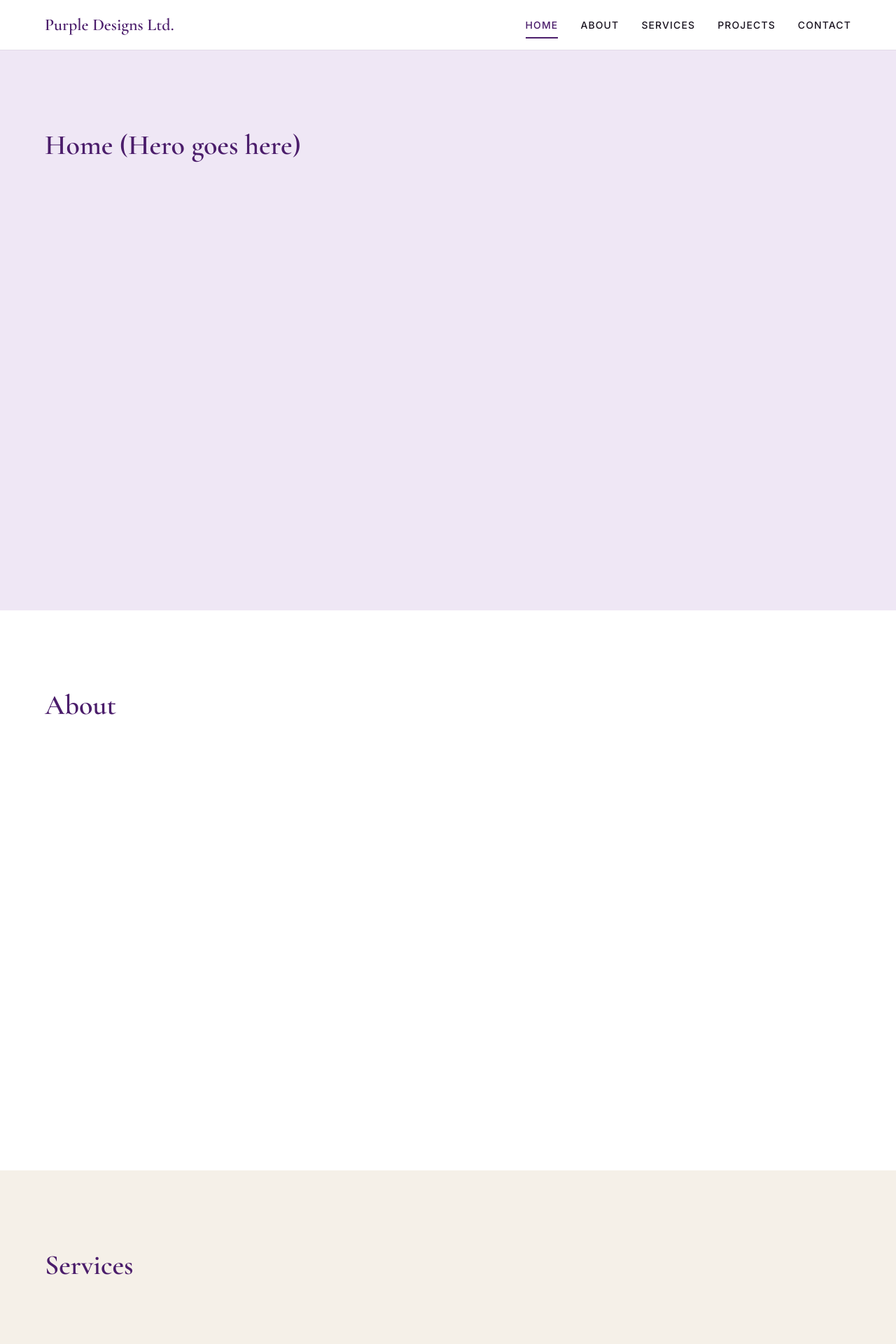
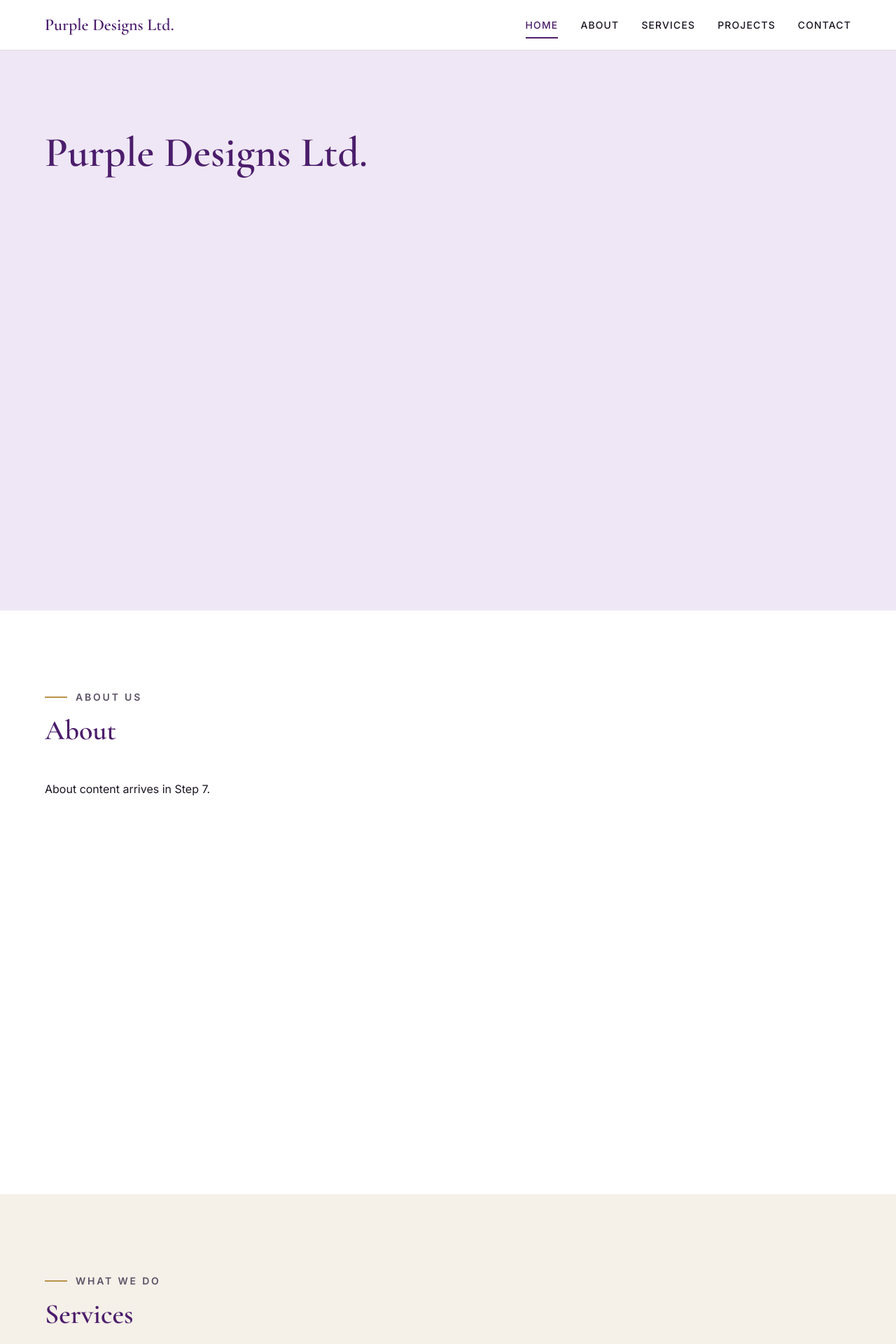
Before and after one commit to updatesbackupsbelitech/purple-designs, a React (Vite) app: page / in a window 1280 px wide. Shown: the top 1920 px of the page at 70% size. Built offline with nearby package versions, Linux system fonts and the light colour scheme.

Commit message:
feat: add smooth scrolling, Section component and back-to-top button

```diff
--- a/src/App.tsx
+++ b/src/App.tsx
@@ -1,23 +1,10 @@
+import BackToTop from './components/BackToTop'
+import Section from './components/Section'
 import Navbar from './sections/Navbar'
 
-interface PlaceholderProps {
-  id: string
-  title: string
-  background: string
-}
-
-// TEMPORARY: lets us test the Navbar. Removed section by section from Step 6.
-function Placeholder({ id, title, background }: PlaceholderProps) {
-  return (
-    <section
-      id={id}
-      style={{ minHeight: '100vh', paddingBlock: 'var(--space-section)', background }}
-    >
-      <div className="container">
-        <h2>{title}</h2>
-      </div>
-    </section>
-  )
+// TEMPORARY: gives each section some height so we can test scrolling.
+function TempSpace({ note }: { note: string }) {
+  return <p style={{ minHeight: '60vh' }}>{note}</p>
 }
 
 function App() {
@@ -28,12 +15,35 @@ function App() {
       </a>
       <Navbar />
       <main id="main">
-        <Placeholder id="home" title="Home (Hero goes here)" background="var(--color-lilac)" />
-        <Placeholder id="about" title="About" background="var(--color-white)" />
-        <Placeholder id="services" title="Services" background="var(--color-beige)" />
-        <Placeholder id="projects" title="Projects" background="var(--color-white)" />
-        <Placeholder id="contact" title="Contact" background="var(--color-beige)" />
+        {/* TEMPORARY: replaced by the real Hero in Step 6 */}
+        <section
+          id="home"
+          aria-label="Home"
+          style={{
+            minHeight: '100vh',
+            paddingBlock: 'var(--space-section)',
+            background: 'var(--color-lilac)',
+          }}
+        >
+          <div className="container">
+            <h1>Purple Designs Ltd.</h1>
+          </div>
+        </section>
+
+        <Section id="about" eyebrow="About Us" title="About" tone="white">
+          <TempSpace note="About content arrives in Step 7." />
+        </Section>
+        <Section id="services" eyebrow="What We Do" title="Services" tone="beige">
+          <TempSpace note="Services content arrives in Step 8." />
+        </Section>
+        <Section id="projects" eyebrow="Our Work" title="Projects" tone="white">
+          <TempSpace note="Projects content arrives in Step 9." />
+        </Section>
+        <Section id="contact" eyebrow="Get In Touch" title="Contact" tone="beige">
+          <TempSpace note="Contact content arrives in Step 10." />
+        </Section>
       </main>
+      <BackToTop />
     </>
   )
 }
--- /dev/null
+++ b/src/components/BackToTop.module.css
@@ -0,0 +1,42 @@
+.button {
+  position: fixed;
+  right: var(--space-4);
+  bottom: var(--space-4);
+  z-index: 90; /* below the navbar (100) */
+  display: flex;
+  align-items: center;
+  justify-content: center;
+  width: 3rem;
+  height: 3rem;
+  border-radius: 50%;
+  background: var(--color-primary);
+  color: var(--color-white);
+  box-shadow: var(--shadow-md);
+
+  /* Hidden until the page has been scrolled */
+  opacity: 0;
+  visibility: hidden;
+  transform: translateY(0.75rem);
+  transition:
+    opacity var(--transition),
+    transform var(--transition),
+    visibility var(--transition),
+    background var(--transition);
+}
+
+.visible {
+  opacity: 1;
+  visibility: visible;
+  transform: none;
+}
+
+.button:hover {
+  background: var(--color-primary-dark);
+}
+
+@media (min-width: 768px) {
+  .button {
+    right: var(--space-8);
+    bottom: var(--space-8);
+  }
+}
--- /dev/null
+++ b/src/components/BackToTop.tsx
@@ -0,0 +1,28 @@
+import { useScrolledPast } from '../hooks/useScrolledPast'
+import styles from './BackToTop.module.css'
+
+function BackToTop() {
+  const visible = useScrolledPast(600)
+
+  return (
+    <button
+      type="button"
+      className={`${styles.button} ${visible ? styles.visible : ''}`}
+      aria-label="Back to top"
+      onClick={() => window.scrollTo({ top: 0 })}
+    >
+      <svg viewBox="0 0 24 24" width="20" height="20" aria-hidden="true" focusable="false">
+        <path
+          d="M12 19V5M5 12l7-7 7 7"
+          fill="none"
+          stroke="currentColor"
+          strokeWidth="2"
+          strokeLinecap="round"
+          strokeLinejoin="round"
+        />
+      </svg>
+    </button>
+  )
+}
+
+export default BackToTop
--- /dev/null
+++ b/src/components/Section.module.css
@@ -0,0 +1,31 @@
+.section {
+  padding-block: var(--space-section);
+}
+
+.white { background: var(--color-white); }
+.beige { background: var(--color-beige); }
+.lilac { background: var(--color-lilac); }
+
+.header {
+  margin-bottom: var(--space-12);
+}
+
+/* Small uppercase label with a gold line (the line is decoration only) */
+.eyebrow {
+  display: flex;
+  align-items: center;
+  gap: var(--space-3);
+  margin-bottom: var(--space-3);
+  font-size: var(--text-sm);
+  font-weight: 600;
+  letter-spacing: 0.2em;
+  text-transform: uppercase;
+  color: var(--color-muted);
+}
+
+.eyebrow::before {
+  content: '';
+  width: 2rem;
+  height: 2px;
+  background: var(--color-gold);
+}
--- /dev/null
+++ b/src/components/Section.tsx
@@ -0,0 +1,28 @@
+import type { ReactNode } from 'react'
+import styles from './Section.module.css'
+
+interface SectionProps {
+  id: string // must match an id in navigation.ts
+  title: string // the visible h2 heading
+  eyebrow?: string // small label above the heading (optional)
+  tone?: 'white' | 'beige' | 'lilac' // background colour
+  children?: ReactNode
+}
+
+function Section({ id, title, eyebrow, tone = 'white', children }: SectionProps) {
+  const titleId = `${id}-title`
+
+  return (
+    <section id={id} aria-labelledby={titleId} className={`${styles.section} ${styles[tone]}`}>
+      <div className="container">
+        <header className={styles.header}>
+          {eyebrow && <p className={styles.eyebrow}>{eyebrow}</p>}
+          <h2 id={titleId}>{title}</h2>
+        </header>
+        {children}
+      </div>
+    </section>
+  )
+}
+
+export default Section
--- a/src/data/siteInfo.ts
+++ b/src/data/siteInfo.ts
@@ -1,3 +1,8 @@
+export interface SocialLink {
+  name: string
+  url: string
+}
+
 export const siteInfo = {
   name: 'Purple Designs Ltd.',
   tagline: 'Where Modern Living Begins',
@@ -5,4 +10,16 @@ export const siteInfo = {
   email: 'info@purpledesignsltd.com',
   phone: '+233-XX-XXX-XXXX', // PLACEHOLDER: replace with the real number
   locationLine: 'Accra Lapaz & Takoradi, Queen of Peace, Ghana',
+  locations: [
+    { city: 'Accra', area: 'Lapaz' },
+    { city: 'Takoradi', area: 'Queen of Peace' },
+  ],
+  foundedYear: 2019,
+  founder: { name: 'Shinelle Monroe', yearsExperience: 8 },
+  // PLACEHOLDER URLs built from the handle @purpledesigngh. Open each one to confirm it works.
+  socials: [
+    { name: 'Instagram', url: 'https://www.instagram.com/purpledesigngh' },
+    { name: 'Facebook', url: 'https://www.facebook.com/purpledesigngh' },
+    { name: 'TikTok', url: 'https://www.tiktok.com/@purpledesigngh' },
+  ] as SocialLink[],
 }
--- /dev/null
+++ b/src/hooks/useScrolledPast.ts
@@ -0,0 +1,14 @@
+import { useEffect, useState } from 'react'
+
+export function useScrolledPast(distance: number): boolean {
+  const [isPast, setIsPast] = useState(false)
+
+  useEffect(() => {
+    const update = () => setIsPast(window.scrollY > distance)
+    update() // run once so the starting state is correct
+    window.addEventListener('scroll', update, { passive: true })
+    return () => window.removeEventListener('scroll', update)
+  }, [distance])
+
+  return isPast
+}
--- a/src/sections/Navbar.tsx
+++ b/src/sections/Navbar.tsx
@@ -2,6 +2,7 @@ import { useEffect, useState } from 'react'
 import { navLinks } from '../data/navigation'
 import { siteInfo } from '../data/siteInfo'
 import { useActiveSection } from '../hooks/useActiveSection'
+import { useScrolledPast } from '../hooks/useScrolledPast'
 import styles from './Navbar.module.css'
 
 // Built once, outside the component, so the list never changes between renders
@@ -9,16 +10,8 @@ const sectionIds = navLinks.map((link) => link.id)
 
 function Navbar() {
   const [menuOpen, setMenuOpen] = useState(false)
-  const [scrolled, setScrolled] = useState(false)
+  const scrolled = useScrolledPast(10)
   const activeId = useActiveSection(sectionIds)
-
-  // Add a shadow once the page has been scrolled a little
-  useEffect(() => {
-    const onScroll = () => setScrolled(window.scrollY > 10)
-    onScroll()
-    window.addEventListener('scroll', onScroll, { passive: true })
-    return () => window.removeEventListener('scroll', onScroll)
-  }, [])
 
   // Close the mobile menu with the Escape key
   useEffect(() => {
--- a/src/styles/global.css
+++ b/src/styles/global.css
@@ -73,6 +73,8 @@
 
 html {
   -webkit-text-size-adjust: 100%;
+  scroll-behavior: smooth;
+  scroll-padding-top: var(--header-height);
 }
 
 img,
```
Also changed, not shown: 1 other file (tests, documents, lock files or other folders).
